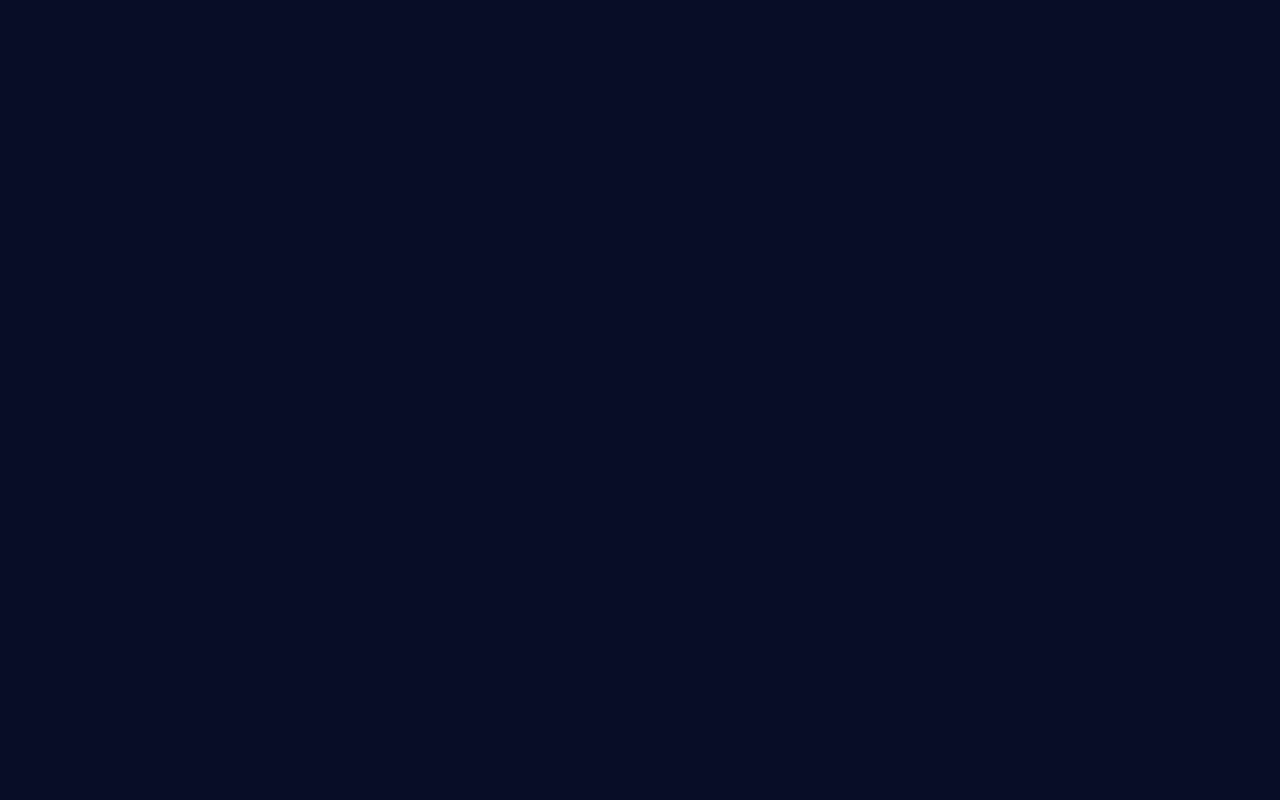
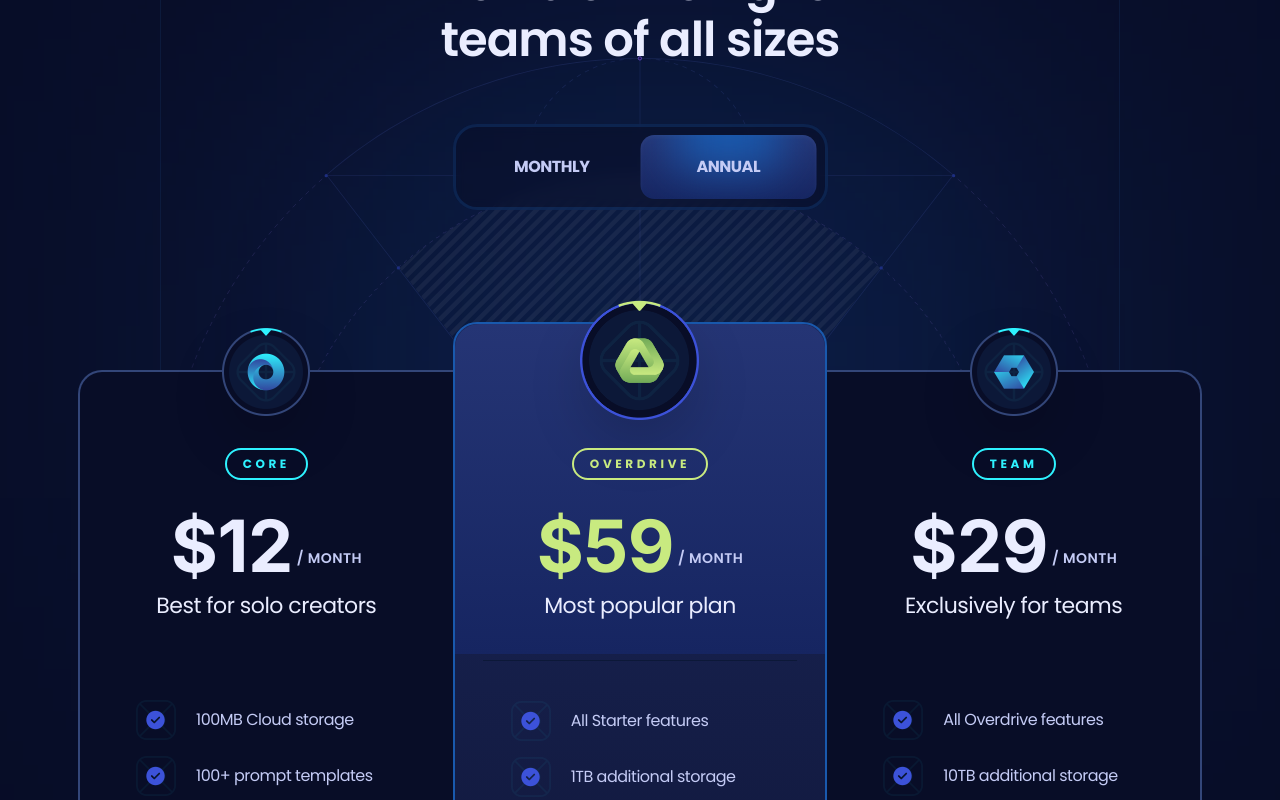
Before and after one commit to OmarSalem123/landing_page, a React (Vite) app: page / in a window 1280 px wide. Shown: the part 1960-2760 px from the top of the page. Before the commit the page ends 1804 px from the top, so only its background shows below. Built offline with nearby package versions, Linux system fonts and the light colour scheme.

Commit message:
Pricing done 1:53:49

```diff
--- a/package.json
+++ b/package.json
@@ -12,6 +12,7 @@
   "dependencies": {
     "clsx": "^2.1.1",
     "react": "^18.3.1",
+    "react-countup": "^6.5.3",
     "react-dom": "^18.3.1",
     "react-scroll": "^1.9.0"
   },
--- a/src/App.tsx
+++ b/src/App.tsx
@@ -1,6 +1,7 @@
 import Features from "./sections/Features";
 import Header from "./sections/Header";
 import Hero from "./sections/Hero";
+import Pricing from "./sections/Pricing";
 
 const App = () => {
   return (
@@ -8,6 +9,7 @@ const App = () => {
       <Header />
       <Hero />
       <Features />
+      <Pricing />
     </main>
   );
 };
--- /dev/null
+++ b/src/sections/Pricing.tsx
@@ -0,0 +1,158 @@
+import clsx from "clsx";
+import { useState } from "react";
+import { Element } from "react-scroll";
+import { plans } from "../constants";
+import CountUp from "react-countup";
+import Button from "../components/Button";
+
+const Pricing = () => {
+  const [monthly, setMonthly] = useState(false);
+  return (
+    <section>
+      <Element name="Pricing">
+        <div className="container">
+          <div className="max-w-960 pricing-head_before relative mx-auto border-l border-r border-s2 bg-s1/50 pb-40 pt-28 max-xl:max-w-4xl max-lg:border-none max-md:pb-32 max-md:pt-16">
+            <div className="pricing-bg">
+              <img
+                src="/images/bg-outlines.svg"
+                alt="outline"
+                width={960}
+                height={380}
+                className="relatice z-2"
+              />
+              <img
+                src="/images/bg-outlines-fill.png"
+                alt="outline"
+                width={960}
+                height={380}
+                className="absolute inset-0 opacity-5 mix-blend-soft"
+              />
+            </div>
+
+            <h3 className="h3 max-lg:h4 max-md:h5 z-3 relative mx-auto mb-14 max-w-lg text-center text-p4 max-md:mb-11 max-sm:max-w-sm">
+              Flexible Pricing for teams of all sizes
+            </h3>
+            <div className="relative z-4 mx-auto flex w-[375px] rounded-3xl border-[3px] border-s4/25 bg-s1/50 p-2 backdrop-blur-[6px] max-md:w-[310px]">
+              <button
+                className={clsx("pricing-head_btn", monthly && "text-p4")}
+                onClick={() => setMonthly(true)}
+              >
+                Monthly
+              </button>
+              <button
+                className={clsx("pricing-head_btn", !monthly && "text-p4")}
+                onClick={() => setMonthly(false)}
+              >
+                Annual
+              </button>
+              <div
+                className={clsx(
+                  "g4 rounded-14 before:h-100 pricing-head_btn_before absolute left-2 top-2 h-[calc(100%-16px)] w-[calc(50%-8px)] overflow-hidden shadow-400 transition-transform duration-500",
+                  !monthly && "translate-x-full"
+                )}
+              />
+            </div>
+          </div>
+          {/* Pricing Section */}
+          <div className="scroll-hide relative z-2 -mt-12 flex items-start max-xl:gap-5 max-xl:overflow-auto max-xl:pt-6">
+            {plans.map((plan, index) => (
+              <div
+                key={plan.id}
+                className="pricing-plan_first pricing-plan_last pricing-plan_odd pricing-plan_even relative border-2 p-7 max-xl:min-w-80 max-lg:rounded-3xl xl:w-[calc(33.33%+2px)]"
+              >
+                {index === 1 && (
+                  <div className="g4 absolute h-330 left-0 right-0 top-0 z-1 rounded-tl-3xl rounded-tr-3xl" />
+                )}
+
+                <div
+                  className={clsx(
+                    "absolute left-0 right-0 z-2 flex items-center justify-center",
+                    index === 1 ? "-top-6" : "-top-6 xl:-top-11"
+                  )}
+                >
+                  <img
+                    src={plan.logo}
+                    alt={plan.title}
+                    className={clsx(
+                      "object-contain drop-shadow-2xl",
+                      index === 1 ? "size-[120px]" : "size-[88px]"
+                    )}
+                  />
+                </div>
+
+                <div
+                  className={clsx(
+                    "relative flex flex-col items-center",
+                    index === 1 ? "pt-24" : "pt-12"
+                  )}
+                >
+                  <div
+                    className={clsx(
+                      "small-2 rounded-20 relative z-2 mx-auto mb-6 border-2 px-4 py-1.5 uppercase",
+                      index === 1 ? "border-p3 text-p3" : "border-p1 text-p1"
+                    )}
+                  >
+                    {plan.title}
+                  </div>
+                  <div className="relative z-2 flex items-center justify-center">
+                    <div
+                      className={clsx(
+                        "h-num flex items-start",
+                        index === 1 ? "text-p3" : "text-p4"
+                      )}
+                    >
+                      $
+                      <CountUp
+                        start={plan.priceMonthly}
+                        end={monthly ? plan.priceMonthly : plan.priceYearly}
+                        duration={0.4}
+                        useEasing={false}
+                        preserveValue
+                      />
+                    </div>
+                    <div className="small-1 relative top-3 ml-1 uppercase">
+                      / month
+                    </div>
+                  </div>
+                </div>
+                <div
+                  className={clsx(
+                    "body-1 relative z-2 mb-10 w-full border-b-s2 pb-9 text-center text-p4",
+                    index === 1 && "border-b"
+                  )}
+                >
+                  {plan.caption}
+                </div>
+                <ul className="mx-auto space-y-4 xl:px-7">
+                  {plan.features.map((feature) => (
+                    <li
+                      key={feature}
+                      className="relative flex items-center gap-5"
+                    >
+                      <img
+                        src={"images/check.png"}
+                        alt="check"
+                        className="size-10 object-contain"
+                      />
+                      <p className="flex-1">{feature}</p>
+                    </li>
+                  ))}
+                </ul>
+                <div className="mt-10 flex w-full justify-center">
+                  <Button icon={plan.icon}>Get Started</Button>
+                </div>
+                {index === 1 && (
+                  <p className="small-compact mt-9 text-center text-p3 before:mx-2.5 before:content-['-'] after:mx-2.5 after:content-['-']">
+                    Limited time offer
+                  </p>
+                )}
+              </div>
+            ))}
+          </div>
+        </div>
+      </Element>
+    </section>
+  );
+};
+
+export default Pricing;
```
Also changed, not shown: 1 other file (tests, documents, lock files or other folders).
